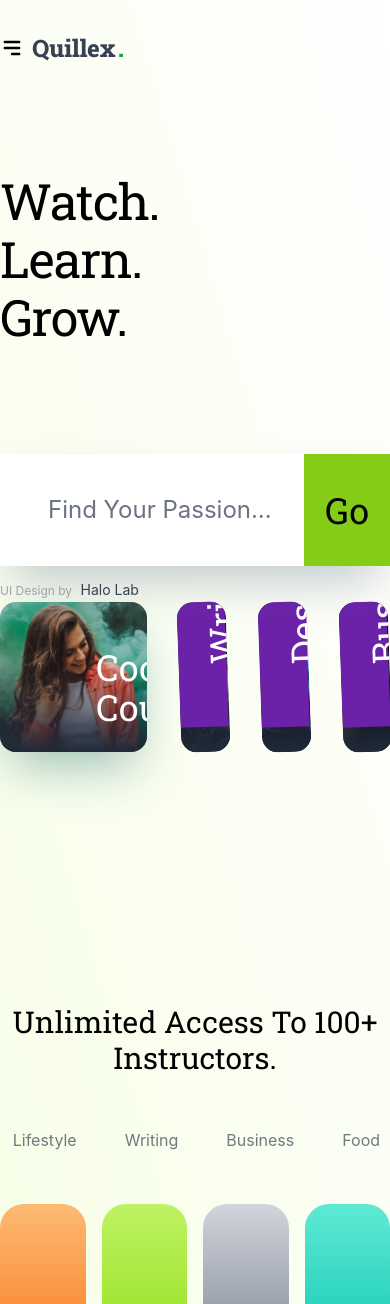
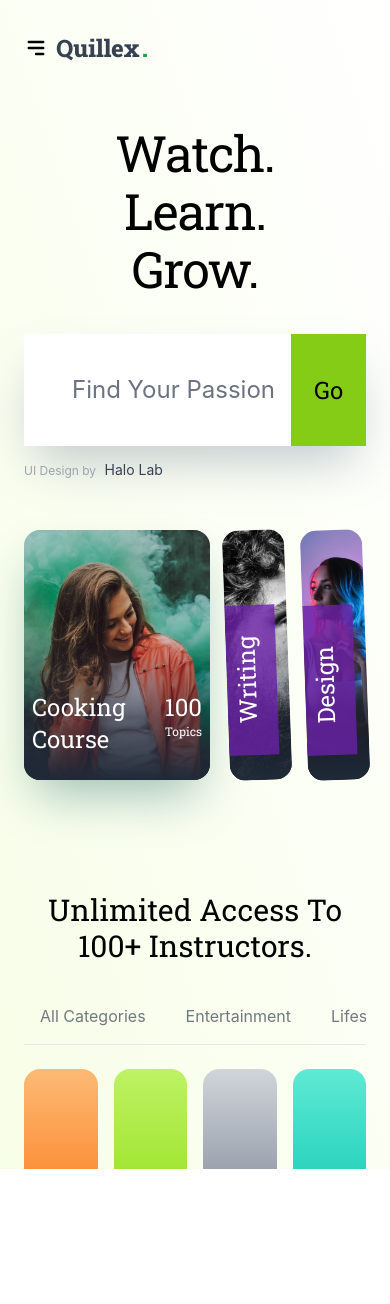
Before and after one commit to Elduwani/landing-pages, a Next.js app: page /quillex in a window 390 px wide. After the commit the page ends 1169 px from the top, so only its background shows below. Built offline with nearby package versions, Linux system fonts and the light colour scheme.

Commit message:
quillex - mobile responsiveness

```diff
--- a/components/MobileMenu.tsx
+++ b/components/MobileMenu.tsx
@@ -8,8 +8,9 @@ interface MenuProps {
    links: string[]
    logo?: React.ReactNode
    className?: string
-   additional_menu?: React.ReactNode
-   attribution?: [string, string]
+   additionalStyles?: string
+   additionalMenu?: React.ReactNode
+   attribution?: Attribution
 }
 
 export default function MobileMenu(props: MenuProps) {
@@ -18,13 +19,18 @@ export default function MobileMenu(props: MenuProps) {
    const openMenu = () => setIsOpen(true)
 
    return (
-      <header className="z-[999]">
-         <div className={`lg:hidden flex items-center space-x-2 ${props.className}`}>
-            <HiMenuAlt3 onClick={openMenu} className="text-2xl cursor-pointer" />
-            {props.logo}
-            {
-               //Add far right items on medium sizes
-            }
+      <header className="z-[999] relative">
+         <div className={`lg:hidden flex items-center capitalize ${props.className}`}>
+            <div className="flex items-center space-x-2">
+               <HiMenuAlt3 onClick={openMenu} className="text-2xl cursor-pointer" />
+               {props.logo}
+            </div>
+            <div className="hidden md:flex items-center ml-auto space-x-8 whitespace-nowrap">
+               {
+                  //Add far right items on medium sizes
+                  props.additionalMenu
+               }
+            </div>
          </div>
          {
             isOpen &&
@@ -32,13 +38,16 @@ export default function MobileMenu(props: MenuProps) {
                initial={{ opacity: 0, x: -40 }}
                animate={{ opacity: 1, x: 0 }}
                exit={{ opacity: 0, x: -300 }}
-               className="min-h-screen w-4/5 max-w-sm flex flex-col p-6 bg-gray-50 fixed top-0 left-0"
+               className={`
+                  min-h-screen w-4/5 max-w-sm flex flex-col p-6 fixed top-0 left-0 shadow-2xl
+                  ${props.additionalStyles ?? 'bg-gray-50'}
+               `}
             >
                <div className="relative flex-1 flex flex-col">
                   <div
                      onClick={closeMenu}
                      className={`
-                        bg-gray-100 border text-gray-600 w-8 h-8 grid place-items-center
+                        bg-transparent border text-gray-600 w-8 h-8 grid place-items-center
                         rounded-full cursor-pointer absolute right-0 top-0 z-10
                      `}
                   ><FiX className="text-lg" /></div>
@@ -50,18 +59,18 @@ export default function MobileMenu(props: MenuProps) {
                            </Link>
                         )
                      }
-                     {props.additional_menu}
+                     <div className="space-y-8 mt-auto">
+                        {props.additionalMenu}
+                     </div>
                      {
                         props.attribution &&
-                        <Link
-                           href={props.attribution[1]}
-                        >
+                        <Link href={props.attribution.link}>
                            <a
                               className='text-3xl text-gray-700 mt-4 space-y-1'
                               target={"_blank"}
                               rel="noreferrer"
                            >
-                              <span className='text-xs mt-3 text-gray-500'>UI Design:</span> <span className='text-sm'>{props.attribution[0]}</span>
+                              <span className='text-xs mt-3 text-gray-500'>UI Design:</span> <span className='text-sm'>{props.attribution.name}</span>
                            </a>
                         </Link>
                      }
--- a/pages/baloo.tsx
+++ b/pages/baloo.tsx
@@ -30,8 +30,8 @@ export default function Baloo() {
    const screensize = useScreenSize()
    const isMobile = screensize.match(/xs|sm|md/i)
 
-   const additional_menu = (
-      <div className="space-y-8 capitalize mt-auto">
+   const additionalMenu = (
+      <>
          <Link href="#">
             <a className='block'>Sign Up</a>
          </Link>
@@ -39,7 +39,7 @@ export default function Baloo() {
             <span>EN</span>
             <HiChevronDown />
          </p>
-      </div>
+      </>
    )
 
    return (
@@ -55,7 +55,7 @@ export default function Baloo() {
                   <MobileMenu
                      logo={<Logo />}
                      className="mb-8 py-8"
-                     additional_menu={additional_menu}
+                     additionalMenu={additionalMenu}
                      links={links}
                   /> :
                   <header className='w-full max-w-7xl mx-auto h-24 bg-transparent flex items-center justify-between sticky top-0'>
--- a/pages/beast.tsx
+++ b/pages/beast.tsx
@@ -16,18 +16,23 @@ import { useScreenSize } from '@lib/hooks'
 import styles from '@styles/beast.module.scss'
 
 const links = ['marketplace', 'resources', 'community', 'FAQ']
+const attribution: Attribution = {
+   name: 'Suzauddoula Bappy',
+   link: 'https://dribbble.com/shots/18335013-NFT-Marketplace-Website',
+   homepage: 'https://dribbble.com/Suzauddoula_Bappy'
+}
 
 export default function Digitally({ avatars }: { avatars: FakeFace[] }) {
    const screensize = useScreenSize()
    const isMobile = screensize.match(/xs|sm|md/i)
 
-   const additional_menu = (
-      <div className="space-y-8 capitalize mt-auto">
+   const additionalMenu = (
+      <>
          <Link href="#">
             <a className='block'>Sign Up</a>
          </Link>
          <button className="w-full max-w-[200px] rounded-full p-2 px-6 bg-gray-800 text-white">Connect Wallet</button>
-      </div>
+      </>
    )
 
    return (
@@ -43,12 +48,9 @@ export default function Digitally({ avatars }: { avatars: FakeFace[] }) {
                   <MobileMenu
                      logo={<Logo />}
                      className="mb-12 py-4"
-                     additional_menu={additional_menu}
+                     additionalMenu={additionalMenu}
+                     attribution={attribution}
                      links={links}
-                     attribution={[
-                        'Suzauddoula Bappy',
-                        'https://dribbble.com/shots/18335013-NFT-Marketplace-Website'
-                     ]}
                   /> :
                   <header className='h-20 bg-transparent flex items-center justify-between px-4 lg:px-14 mb-16 sticky top-0'>
                      <Logo />
--- a/pages/quillex.tsx
+++ b/pages/quillex.tsx
@@ -39,13 +39,13 @@ export default function Quillex(props: Props) {
       'bg-gradient-to-t from-teal-400 to-teal-300',
    ]
 
-   const additional_menu = (
-      <div className="space-y-8 capitalize mt-auto">
+   const additionalMenu = (
+      <>
          <Link href="#">
             <a className='block'>log in</a>
          </Link>
          <button className="w-full max-w-[200px] rounded-full p-2 px-6 bg-gray-800 text-white capitalize">free trial</button>
-      </div>
+      </>
    )
 
    return (
@@ -61,7 +61,8 @@ export default function Quillex(props: Props) {
                   <MobileMenu
                      logo={<Logo />}
                      className="mb-8 py-8"
-                     additional_menu={additional_menu}
+                     additionalStyles='bg-lime-50'
+                     additionalMenu={additionalMenu}
                      links={links}
                   /> :
                   <header className='w-full max-w-7xl mx-auto h-24 bg-transparent flex items-center space-x-12 justify-between sticky top-0'>
@@ -84,10 +85,10 @@ export default function Quillex(props: Props) {
                   </header>
             }
 
-            <div className='relative flex-1 flex flex-col w-full max-w-7xl mx-auto md:px-20 lg:px-0 pt-12 ring-green-300'>
-               <div className="lg:grid grid-cols-3 min-h-[700px] mb-32">
+            <div className='relative flex-1 flex flex-col w-full max-w-7xl mx-auto lg:pt-12'>
+               <div className="lg:grid grid-cols-3 min-h-[700px] mb-16 md:mb-32 space-y-12 lg:space-y-0">
                   <div className="md:pt-12 lg:pt-24">
-                     <div className="space-y-2 mb-28">
+                     <div className="space-y-2 md:flex md:space-x-4 md:justify-center md:space-y-0 lg:block mb-10 lg:mb-28 text-center">
                         <p className={styles.headline}>watch.</p>
                         <p className={styles.headline}>learn.</p>
                         <p className={styles.headline}>grow.</p>
@@ -99,7 +100,7 @@ export default function Quillex(props: Props) {
                               className="px-4 pl-12 w-full placeholder:text-gray-500 placeholder:text-2xl text-2xl text-gray-700 focus:outline-none"
                               placeholder='Find Your Passion...'
                            />
-                           <button className="w-[30%] text-4xl font-roboto bg-lime-500">Go</button>
+                           <button className="w-[30%] text-2xl md:text-4xl font-roboto bg-lime-500">Go</button>
                         </div>
                         {
                            //attribution
@@ -111,20 +112,22 @@ export default function Quillex(props: Props) {
                         }
                      </div>
                   </div>
-                  <div className="col-span-2 flex space-x-8">
+                  <div className="col-span-2 flex space-x-4 lg:space-x-8">
                      <Boxes filesList={props.filesList} />
                   </div>
                </div>
 
                <div className={'space-y-6'}>
-                  <h2 className='text-center text-3xl sm:text-5xl capitalize font-roboto'>Unlimited access to 100+ instructors.</h2>
-                  <div className="flex items-center justify-center space-x-4">
+                  <h2 className='text-center text-3xl sm:text-5xl capitalize font-roboto'>
+                     Unlimited access to 100+ instructors.
+                  </h2>
+                  <div className="flex items-center lg:justify-center space-x-2 lg:space-x-4 whitespace-nowrap overflow-x-auto scrollbar border-b">
                      <Tabs />
                   </div>
                   <div className="flex space-x-4">
                      {
                         palette.map((p, i) => (
-                           <div key={i} className={`${p} w-full min-h-[100px] rounded-t-3xl`}></div>
+                           <div key={i} className={`${p} w-full min-h-[100px] rounded-t-2xl md:rounded-t-3xl`}></div>
                         ))
                      }
                   </div>
@@ -165,15 +168,20 @@ interface Box {
 }
 function Boxes(props: Props) {
    const [activeIndex, setActiveIndex] = useState(0)
+   const screensize = useScreenSize()
+   const isMobile = screensize.match(/xs|sm/i)
    const indices = useRef(randomIndices(props.filesList.length))
+
    const boxes: Partial<Box>[] = [
-      { count: 100, title: 'cooking course' },
+      { count: 100, title: 'cooking' },
       { count: 135, title: 'writing' },
       { count: 46, title: 'design' },
       { count: 72, title: 'business' },
    ]
 
-   const mappedBoxes = boxes.map((b, i) => {
+   const mappedBoxes = boxes
+   .slice(0 , isMobile ? 3 : boxes.length)
+   .map((b, i) => {
       b.src = props.filesList[indices.current[i]]
       return b as Required<Box>
    })
@@ -188,9 +196,10 @@ function Boxes(props: Props) {
                   <motion.div
                      key={box.title}
                      onMouseEnter={() => setActiveIndex(i)}
+                     onClick={() => !active && setActiveIndex(i)}
                      className={`
                         cursor-pointer rounded-2xl relative bg-gray-300 transition-all
-                        overflow-hidden transform
+                        overflow-hidden transform min-h-[250px] md:min-h-[400px]
                         ${active ? 'flex-[3] rotate-0 shadow-2xl shadow-teal-800/40' : 'flex-1 -rotate-2'}
                      `}
                   >
@@ -202,19 +211,23 @@ function Boxes(props: Props) {
                               src={box.src}
                            /> : null
                      }
-                     <div className="relative h-5/6 ring-inset flex flex-col justify-end text-white font-roboto capitalize text-4xl z-10">
+                     <div className={`relative h-[90%] lg:h-5/6 flex flex-col
+                        justify-end text-white font-roboto capitalize text-2xl md:text-4xl z-10
+                     `}>
                         {
                            active ? (
                               <motion.div
                                  key={i}
                                  initial={{ opacity: 0, y: -25 }}
                                  animate={{ opacity: 1, y: 0 }}
-                                 className={`flex space-x-4 justify-between px-8 ${i === 0 ? 'pl-24' : ''}`}
+                                 className={`flex space-x-4 justify-between px-2 md:px-8 ${i === 0 && 'lg:pl-24'}`}
                               >
-                                 <h2 className=''>{box.title}</h2>
-                                 <div className="text-xl">
-                                    <h1 className='uppercase text-5xl'>{box.count}</h1>
-                                    <p>topics</p>
+                                 <h2>{box.title} course</h2>
+                                 <div>
+                                    <h1 className='md:text-5xl'>
+                                       {box.count}
+                                    </h1>
+                                    <p className='text-xs md:text-lg'>topics</p>
                                  </div>
                               </motion.div>
                            )
@@ -223,9 +236,11 @@ function Boxes(props: Props) {
                                     key={i + 1}
                                     initial={{ opacity: 0, x: 25 }}
                                     animate={{ opacity: 1, x: 0 }}
-                                    className="bg-purple-800 min-h-[150px] w-4/5 p-6"
+                                    className="grid place-items-end bg-purple-800/80 min-h-[150px] w-4/5 px-1 md:px-4"
                                  >
-                                    <h2 className='transform -rotate-90 origin-top-left translate-y-16'>{box.title}</h2>
+                                    <h2 className='lg:text-5xl transform -rotate-90 origin-top-left stranslate-x-1/2 mds:translate-y-16'>
+                                       {box.title}
+                                    </h2>
                                  </motion.div>
                               )
                         }
--- /dev/null
+++ b/styles/_variables.scss
@@ -0,0 +1,27 @@
+@mixin borderRadius($size: 0.5rem) {
+    border-radius: $size;
+}
+
+@mixin customScrollBar() {
+  // overflow-y: auto;
+  scroll-behavior: smooth;
+
+    &::-webkit-scrollbar{
+      @include borderRadius();
+      width: 6px;
+      height: 6px;
+    }
+
+    &::-webkit-scrollbar-track{
+      @include borderRadius();
+      // background-color: rgb(35, 35, 39);
+    }
+
+    &::-webkit-scrollbar-thumb{
+      @include borderRadius();
+      // background-color: rgb(121, 121, 123);
+
+    }
+    scrollbar-width: thin;
+    // scrollbar-color: rgb(121, 121, 123) rgb(35, 35, 39);
+}
--- a/styles/globals.scss
+++ b/styles/globals.scss
@@ -1,3 +1,5 @@
+@import "./variables";
+
 @tailwind base;
 @tailwind components;
 @tailwind utilities;
@@ -21,6 +23,8 @@
   .debug-responsive {
     @apply sm:bg-red-300 md:bg-green-300 lg:bg-blue-300;
   }
+
+  .scrollbar{ @include customScrollBar }
 
   /* .noise-bg::after {
     content: '';
--- a/styles/quillex.module.scss
+++ b/styles/quillex.module.scss
@@ -1,8 +1,15 @@
 .main {
-   @apply bg-gradient-to-tr from-lime-50 to-white;
+   position: relative;
+   @apply bg-gradient-to-tr from-lime-50 to-white px-6 lg:px-12;
+
+   & > *:not(header) {
+      z-index: 2;
+      // position: relative;
+   }
 }
 
 .headline {
    @apply font-roboto text-[50px] leading-[50px] capitalize;
-   @apply md:text-[80px] md:leading-[80px] tracking-tight ;
+   @apply md:text-[70px] md:leading-[70px] tracking-tight;
+   @apply lg:text-[100px] lg:leading-[100px];
 }
```
